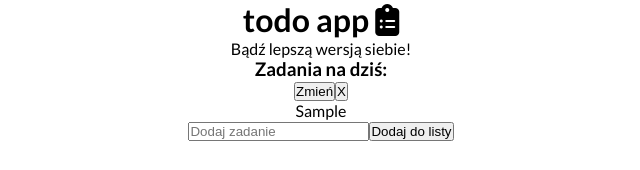
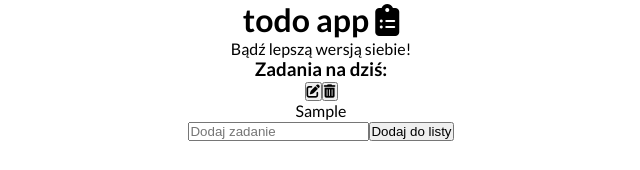
Before and after one commit to planetoida90210/To-Do-App, a React (Create React App) app: page / in a window 1280 px wide. Both pictures are taken after typing "Sample" into the empty fields and a click on the button "Dodaj do listy". Shown: the top 170 px of the page, without its empty margins (319-959 px from the left). Built offline with nearby package versions, Linux system fonts and the light colour scheme.

Commit message:
adding css to task item

```diff
--- a/src/App.css
+++ b/src/App.css
@@ -40,18 +40,38 @@ body {
     list-style: none;
   }
 
-  .app-task,
-  .app-task-completed {
-    padding: 10px 40px;
+  .app-task-container {
+    width: 100vw;
     height: 45px;
+    margin-top: 10px;
     line-height: 45px;
     display: flex;
+    flex-direction: row-reverse;
     justify-content: space-between;
     align-items: center;
     background: rgba(150, 150, 150, 0.1);
+    cursor: pointer;
+  }
+  .app-btn-action {
+    border: none;
+    cursor: pointer;
+    font-size: 18px;
+    padding: 10px;
+  }
+  .app-btn-action:first-of-type {
+    padding-right: 20px;
+  }
+  .app-task,
+  .app-task-completed {
+    width: 80%;
+    display: flex;
+    align-items: flex-start;
+    padding-left: 30px;
+    line-height: 45px;
   }
   .app-task-completed {
     color: gray;
+    text-decoration: line-through;
   }
   /* creating task */
   .app-form {
--- a/src/Todo.js
+++ b/src/Todo.js
@@ -45,9 +45,13 @@ class Todo extends Component {
       );
     } else {
       return (
-        <div>
-          <button onClick={this.toggleEdit}>Zmień</button>
-          <button onClick={this.handleRemove}>X</button>
+        <div className='app-task-container'>
+          <button className='app-btn-action' onClick={this.toggleEdit}>
+            <i className='fas fa-edit'></i>
+          </button>
+          <button className='app-btn-action' onClick={this.handleRemove}>
+            <i className='fas fa-trash-alt'></i>
+          </button>
           <li
             className={this.props.completed ? "app-task-completed" : "app-task"}
             onClick={this.handleToggle}
```
